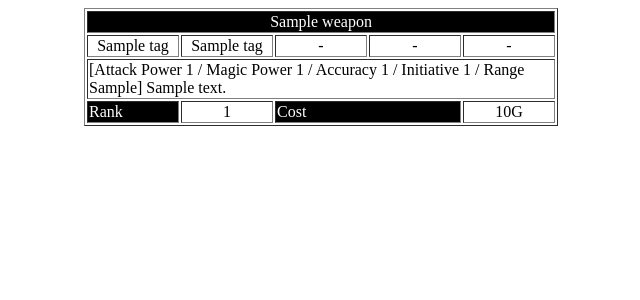
After one commit to razage/aggressive-mustard, a Flask app: page /items/weapon/1 in a window 1280 px wide. The commit adds this page. Shown: the top 300 px of the page, without its empty margins (240-880 px from the left). Run offline with Flask 2, Linux system fonts and the light colour scheme; tables that the repository leaves empty hold one stand-in row (values such as "Sample post").

Commit message:
added a basic view for weapons.
this will allow you to view weapons you've created with the form or otherwise inserted into the database. naturally there will be more styling to do, but the table is pretty close to what I want it to look like. minor adjustments may be made though.

```diff
--- a/am/items/forms.py
+++ b/am/items/forms.py
@@ -2,7 +2,7 @@ from flask_wtf import FlaskForm
 from wtforms.fields import IntegerField, SelectField, StringField, TextAreaField
 from wtforms.validators import DataRequired, Length, Optional
 
-ranges = [("na", "N/a"), ("close", "Close"), ("1 sq.", "1 Sq."), ("2 sq.", "2 Sq."), ("3 sq.", "3 Sq.")]
+ranges = [("N/a", "N/a"), ("Close", "Close"), ("1 Sq.", "1 Sq."), ("2 Sq.", "2 Sq."), ("3 Sq.", "3 Sq.")]
 
 
 class WeaponForm(FlaskForm):
--- a/am/items/views.py
+++ b/am/items/views.py
@@ -6,6 +6,12 @@ from .models import Weapon
 from am.tags.models import Tag
 
 mod = Blueprint("items", __name__, url_prefix="/items")
+
+
+@mod.route("/weapon/<int:weapon_id>")
+def view_weapon(weapon_id):
+    w = Weapon.query.get_or_404(weapon_id)
+    return render_template("items/weapon_view.html", title=w.name, weapon=w)
 
 
 @mod.route("/create/weapon", methods=["GET", "POST"])
--- a/am/static/css/main.css
+++ b/am/static/css/main.css
@@ -7,3 +7,19 @@
 .content li {
     text-align: left;
 }
+
+table.statblock thead {
+    background: #000000;
+    color: #FFFFFF;
+    text-align: center;
+}
+
+table.statblock tbody .table-fieldname {
+    background: #000000;
+    color: #FFFFFF;
+    text-align: left;
+}
+
+table.statblock tbody .table-description {
+    text-align: left;
+}
--- /dev/null
+++ b/am/templates/items/weapon_view.html
@@ -0,0 +1,31 @@
+{% extends "base.html" %}
+{% block content %}
+    <table class="statblock" width="75%" border="1">
+        <thead>
+            <tr>
+                <td colspan="5">{{ weapon.name }}</td>
+            </tr>
+        </thead>
+        <tbody>
+            <tr>
+                <td width="20%">{{ weapon.equipment_slot.name }}</td>
+                <td width="20%">{{ weapon.weapon_type.name }}</td>
+                <td width="20%">-</td>
+                <td width="20%">-</td>
+                <td width="20%">-</td>
+            </tr>
+            <tr>
+                <td class="table-description" colspan="5">
+                    [Attack Power {{ weapon.attack }} / Magic Power {{ weapon.magic }} / Accuracy {{ weapon.accuracy }} / Initiative {{ weapon.initiative }} / Range {{ weapon.range }}]
+                    {{ weapon.description }}
+                </td>
+            </tr>
+            <tr>
+                <td class="table-fieldname" width="20%">Rank</td>
+                <td width="20%">{{ weapon.rank }}</td>
+                <td class="table-fieldname" colspan="2" width="40%">Cost</td>
+                <td width="20%">{{ weapon.price }}G</td>
+            </tr>
+        </tbody>
+    </table>
+{% endblock %}
```
